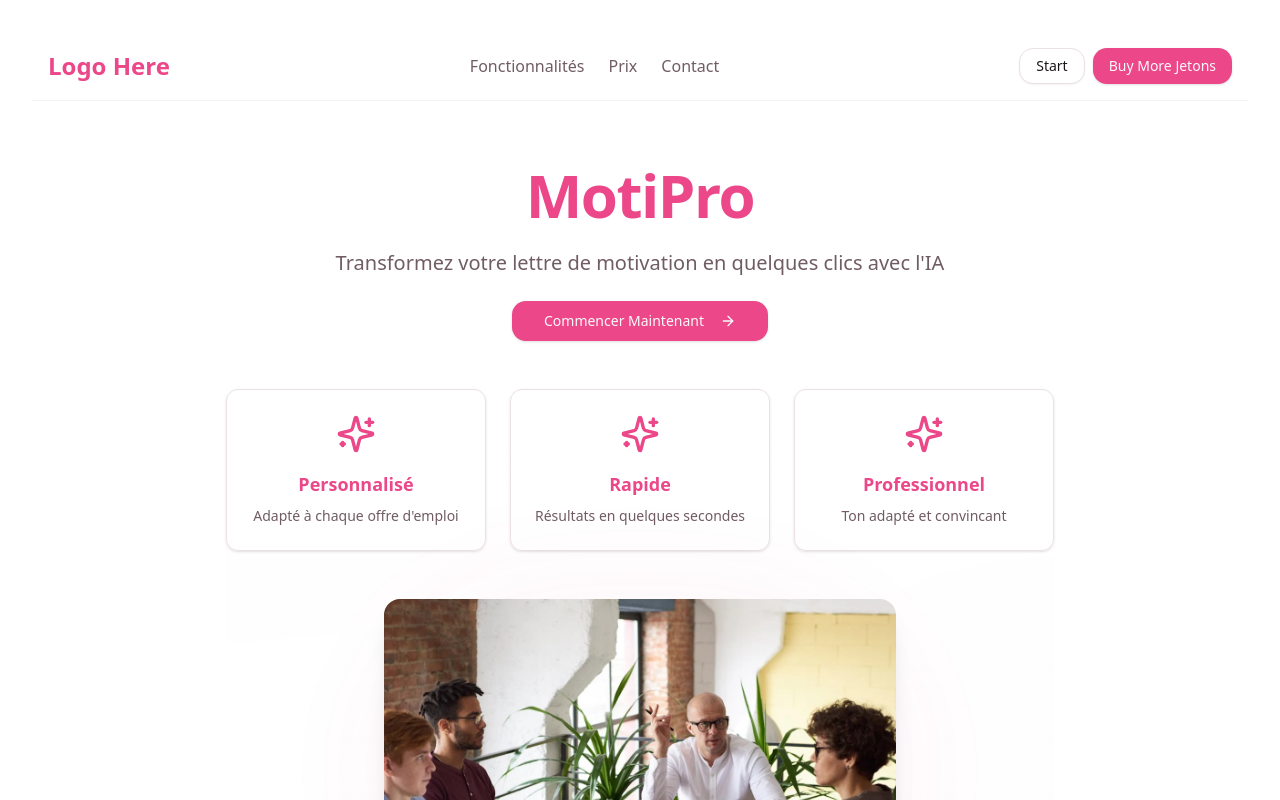
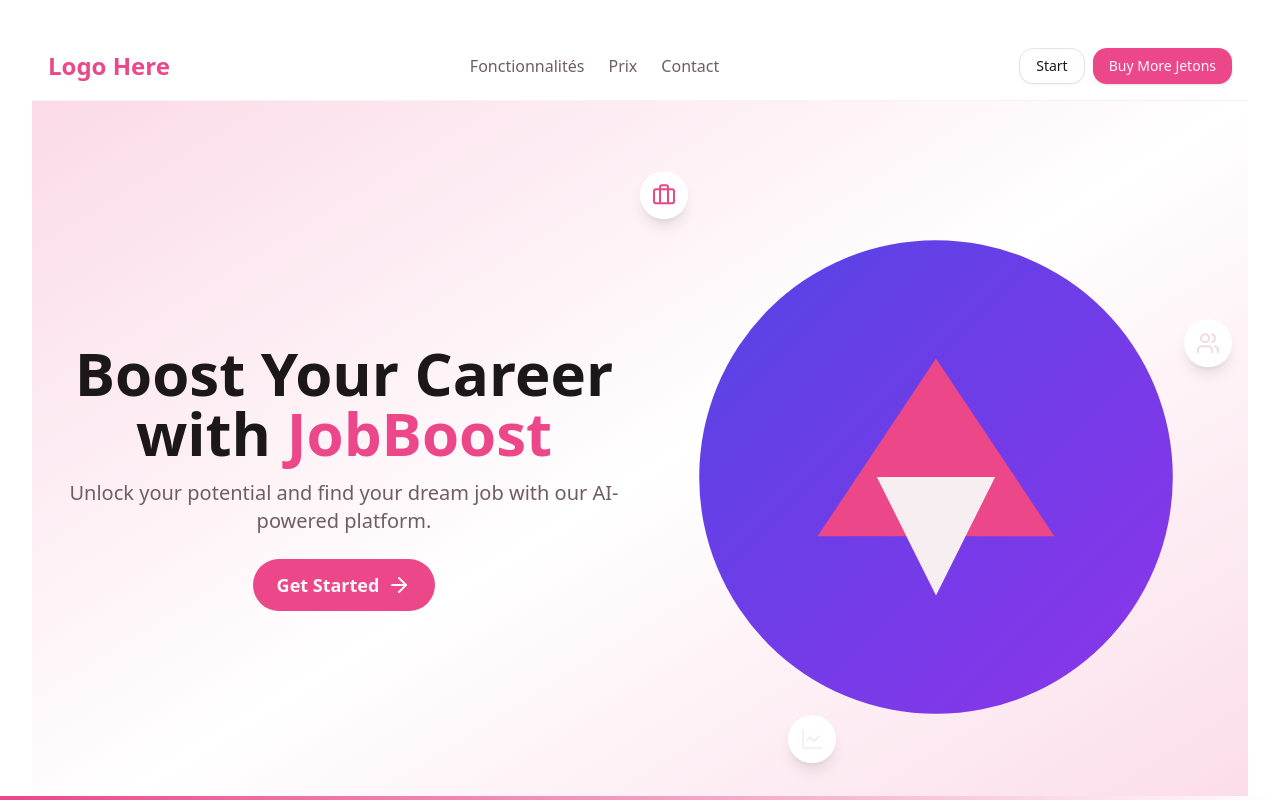
Before and after one commit to JulesNyom/JobBoost, a React (Vite) app in the folder jobboost_front/: page / in a window 1280 px wide. Both pictures are taken after a click on the link "Fonctionnalités". Shown: the top 800 px of the page. Built offline with nearby package versions, Linux system fonts and the light colour scheme.

Commit message:
Modified again the landing page

```diff
--- a/jobboost_front/src/components/shared/Footer.tsx
+++ b/jobboost_front/src/components/shared/Footer.tsx
@@ -1,192 +1,114 @@
-import { Button } from "@/components/ui/button";
-import {
-  Github,
-  Twitter,
-  Linkedin,
-  Instagram,
-  ArrowUpRight,
-} from "lucide-react";
+import { Button } from "@/components/ui/button"
+import { motion } from 'framer-motion'
+import { Facebook, Github, Instagram, Mail, Sparkles, Twitter } from 'lucide-react'
 
-interface FooterLink {
-  label: string;
-  href: string;
-  external?: boolean;
+export default function Footer() {
+  const handleSubscribe = () => {
+    // Handle newsletter subscription
+    console.log('Ouverture du formulaire d\'abonnement')
   }
 
-interface FooterSection {
-  title: string;
-  links: FooterLink[];
-}
-
-const footerSections: FooterSection[] = [
-  {
-    title: "Produit",
-    links: [
-      { label: "Fonctionnalités", href: "/features" },
-      { label: "Tarifs", href: "/pricing" },
-      { label: "Témoignages", href: "/testimonials" },
-      { label: "Guide d'utilisation", href: "/guide" },
-      { label: "Mises à jour", href: "/updates" },
-    ],
-  },
-  {
-    title: "Entreprise",
-    links: [
-      { label: "À propos", href: "/about" },
-      { label: "Blog", href: "/blog" },
-      { label: "Carrières", href: "/careers" },
-      { label: "Contact", href: "/contact" },
-      { label: "Presse", href: "/press" },
-    ],
-  },
-  {
-    title: "Légal",
-    links: [
-      { label: "Conditions d'utilisation", href: "/terms" },
-      { label: "Politique de confidentialité", href: "/privacy" },
-      { label: "Mentions légales", href: "/legal" },
-      { label: "Cookies", href: "/cookies" },
-      { label: "RGPD", href: "/gdpr" },
-    ],
-  },
-  {
-    title: "Ressources",
-    links: [
-      { label: "Centre d'aide", href: "/help" },
-      { label: "Documentation API", href: "/api", external: true },
-      { label: "Statut du service", href: "/status" },
-      { label: "FAQ", href: "/faq" },
-      { label: "Partenaires", href: "/partners" },
-    ],
-  },
-];
-
-const socialLinks = [
-  {
-    label: "Twitter",
-    href: "https://twitter.com/youraccount",
-    icon: Twitter,
-  },
-  {
-    label: "LinkedIn",
-    href: "https://linkedin.com/company/yourcompany",
-    icon: Linkedin,
-  },
-  {
-    label: "GitHub",
-    href: "https://github.com/yourcompany",
-    icon: Github,
-  },
-  {
-    label: "Instagram",
-    href: "https://instagram.com/youraccount",
-    icon: Instagram,
-  },
-];
-
-const Footer = () => {
-  const currentYear = new Date().getFullYear();
-
   return (
-    <footer className="border-t bg-white">
-      <div className="mx-auto max-w-7xl px-4 py-12">
-        {/* Main footer content */}
-        <div className="grid grid-cols-2 gap-8 md:grid-cols-4 lg:gap-12">
-          {footerSections.map((section) => (
-            <div key={section.title} className="space-y-4">
-              <h4 className="text-sm font-semibold text-gray-900">
-                {section.title}
-              </h4>
-              <ul className="space-y-3">
-                {section.links.map((link) => (
-                  <li key={link.label}>
-                    <a
-                      href={link.href}
-                      className="group inline-flex items-center gap-1 text-sm text-gray-500 hover:text-gray-900 transition-colors"
+    <footer className="bg-gradient-to-r from-primary/10 via-primary/5 to-background pt-16 pb-8 overflow-hidden">
+      <div className="container mx-auto px-4">
+        <div className="grid grid-cols-1 md:grid-cols-2 lg:grid-cols-4 gap-12 mb-12">
+          <motion.div
+            initial={{ opacity: 0, y: 20 }}
+            animate={{ opacity: 1, y: 0 }}
+            transition={{ duration: 0.5 }}
+            className="space-y-4"
           >
-                      {link.label}
-                      {link.external && (
-                        <ArrowUpRight className="h-3 w-3 opacity-0 group-hover:opacity-100 transition-opacity" />
-                      )}
+            <h2 className="text-3xl font-bold text-primary flex items-center">
+              JobBoost <Sparkles className="ml-2 text-yellow-400" />
+            </h2>
+            <p className="text-muted-foreground">Propulsez votre carrière avec des opportunités et des insights basés sur l'IA.</p>
+          </motion.div>
+          <motion.div
+            initial={{ opacity: 0, y: 20 }}
+            animate={{ opacity: 1, y: 0 }}
+            transition={{ duration: 0.5, delay: 0.1 }}
+          >
+            <h3 className="text-lg font-semibold mb-4 text-primary">Liens Rapides</h3>
+            <ul className="space-y-2">
+              {[
+                { name: 'Commencer', href: '/commencer' },
+                { name: 'Comment ça marche', href: '/comment-ca-marche' },
+                { name: 'Contactez-nous', href: '/contactez-nous' }
+              ].map((item) => (
+                <motion.li key={item.name} whileHover={{ x: 5 }} transition={{ type: 'spring' }}>
+                  <a href={item.href} className="text-muted-foreground hover:text-primary transition-colors">
+                    {item.name}
                   </a>
-                  </li>
+                </motion.li>
               ))}
             </ul>
+          </motion.div>
+          <motion.div
+            initial={{ opacity: 0, y: 20 }}
+            animate={{ opacity: 1, y: 0 }}
+            transition={{ duration: 0.5, delay: 0.2 }}
+          >
+            <h3 className="text-lg font-semibold mb-4 text-primary">Ressources</h3>
+            <ul className="space-y-2">
+              {[
+                { name: 'Blog', href: '/blog' },
+                { name: 'FAQ', href: '/faq' },
+                { name: 'Politique de confidentialité', href: '/politique-de-confidentialite' }
+              ].map((item) => (
+                <motion.li key={item.name} whileHover={{ x: 5 }} transition={{ type: 'spring' }}>
+                  <a href={item.href} className="text-muted-foreground hover:text-primary transition-colors">
+                    {item.name}
+                  </a>
+                </motion.li>
+              ))}
+            </ul>
+          </motion.div>
+          <motion.div
+            initial={{ opacity: 0, y: 20 }}
+            animate={{ opacity: 1, y: 0 }}
+            transition={{ duration: 0.5, delay: 0.3 }}
+            className="space-y-4"
+          >
+            <h3 className="text-lg font-semibold text-primary">Restez Informé</h3>
+            <p className="text-muted-foreground">Abonnez-vous à notre newsletter pour les dernières informations sur l'emploi.</p>
+            <Button onClick={handleSubscribe} className="w-full">
+              <Mail className="mr-2 h-4 w-4" /> S'abonner à la newsletter
+            </Button>
+          </motion.div>
         </div>
+        <motion.div
+          initial={{ opacity: 0, y: 20 }}
+          animate={{ opacity: 1, y: 0 }}
+          transition={{ duration: 0.5, delay: 0.4 }}
+          className="flex flex-col items-center space-y-4 mt-12 pt-8 border-t border-primary/10"
+        >
+          <div className="flex space-x-6">
+            {[
+              { icon: Facebook, href: 'https://facebook.com/jobboost' },
+              { icon: Twitter, href: 'https://twitter.com/jobboost' },
+              { icon: Instagram, href: 'https://instagram.com/jobboost' },
+              { icon: Github, href: 'https://github.com/jobboost' },
+            ].map(({ icon: Icon, href }) => (
+              <motion.a
+                key={href}
+                href={href}
+                target="_blank"
+                rel="noopener noreferrer"
+                className="text-muted-foreground hover:text-primary transition-colors"
+                whileHover={{ y: -5 }}
+                transition={{ type: 'spring', stiffness: 400, damping: 10 }}
+              >
+                <Icon size={24} />
+                <span className="sr-only">{Icon.name}</span>
+              </motion.a>
             ))}
           </div>
-
-        {/* Newsletter section */}
-        <div className="mt-12 border-t pt-8">
-          <div className="grid gap-8 md:grid-cols-[2fr,1fr]">
-            <div className="space-y-4">
-              <h4 className="text-sm font-semibold text-gray-900">
-                Restez informé
-              </h4>
-              <div className="flex gap-2 max-w-md">
-                <input
-                  type="email"
-                  placeholder="Votre email"
-                  className="flex-1 rounded-md border border-gray-300 px-3 py-2 text-sm focus:outline-none focus:ring-2 focus:ring-primary focus:border-transparent"
-                />
-                <Button>S'inscrire</Button>
+          <p className="text-center text-muted-foreground">
+            © {new Date().getFullYear()} JobBoost. Tous droits réservés.
+          </p>
+        </motion.div>
       </div>
-              <p className="text-xs text-gray-500">
-                En vous inscrivant, vous acceptez notre{" "}
-                <a href="/privacy" className="underline hover:text-gray-900">
-                  politique de confidentialité
-                </a>
-              </p>
-            </div>
-            <div className="space-y-4">
-              <h4 className="text-sm font-semibold text-gray-900">
-                Suivez-nous
-              </h4>
-              <div className="flex gap-4">
-                {socialLinks.map((social) => (
-                  <a
-                    key={social.label}
-                    href={social.href}
-                    target="_blank"
-                    rel="noopener noreferrer"
-                    className="group rounded-lg border border-gray-200 p-2 hover:border-gray-300 transition-colors"
-                    aria-label={social.label}
-                  >
-                    <social.icon className="h-5 w-5 text-gray-500 group-hover:text-gray-900 transition-colors" />
-                  </a>
-                ))}
-              </div>
-            </div>
-          </div>
-        </div>
-
-        {/* Bottom bar */}
-        <div className="mt-8 border-t pt-8">
-          <div className="flex flex-col gap-4 md:flex-row md:items-center md:justify-between">
-            <div className="flex items-center gap-4">
-              <span className="text-sm text-gray-500">
-                © {currentYear} VotreProduit. Tous droits réservés.
-              </span>
-              <span className="text-sm text-gray-500">
-                🇫🇷 Made in France
-              </span>
-            </div>
-            <div className="flex items-center gap-4">
-              <Button variant="ghost" size="sm">
-                Français
-              </Button>
-              <a
-                href="#top"
-                className="text-sm text-gray-500 hover:text-gray-900 transition-colors"
-              >
-                Retour en haut ↑
-              </a>
-            </div>
-          </div>
-        </div>
-      </div>
+      <div className="absolute bottom-0 left-0 w-full h-1 bg-gradient-to-r from-primary via-primary/50 to-background" />
     </footer>
-  );
-};
-
-export default Footer;
+  )
+}
--- a/jobboost_front/src/components/shared/Header.tsx
+++ b/jobboost_front/src/components/shared/Header.tsx
@@ -1,5 +1,3 @@
-'use client'
-
 import { useState } from 'react'
 import { motion } from 'framer-motion'
 import { Button } from "@/components/ui/button"
--- a/jobboost_front/src/components/shared/Hero.tsx
+++ b/jobboost_front/src/components/shared/Hero.tsx
@@ -1,126 +1,125 @@
-'use client'
+import { motion } from 'framer-motion'
+import { ArrowRight, Briefcase, ChartLine, Users } from 'lucide-react'
 
-import { motion } from 'framer-motion'
-import { Button } from "@/components/ui/button"
-import { Card } from "@/components/ui/card"
-import { Sparkles, ArrowRight } from "lucide-react"
-import hero from '../../assets/images/hero.webp';
-
-const HeroSection = () => {
+export default function HeroSection() {
   return (
-    <div className="min-h-screen bg-gradient-to-b from-background to-background/80 flex items-center justify-center p-4">
-      <div className="max-w-5xl mx-auto text-center space-y-12 relative">
-        {/* Background Decoration */}
-        <div className="absolute inset-0 -z-10 overflow-hidden">
+    <section className="relative overflow-hidden bg-gradient-to-br from-primary/20 via-background to-primary/20 py-20">
+      <div className="container mx-auto px-4">
+        <div className="flex flex-col lg:flex-row items-center justify-between">
           <motion.div
-            className="absolute -top-1/2 -left-1/2 w-full h-full bg-primary/5 rounded-full"
-            animate={{
-              scale: [1, 1.2, 1],
-              rotate: [0, 360],
-            }}
-            transition={{
-              duration: 20,
-              repeat: Infinity,
-              ease: "linear"
-            }}
-          />
-          <motion.div
-            className="absolute -bottom-1/2 -right-1/2 w-full h-full bg-primary/5 rounded-full"
-            animate={{
-              scale: [1.2, 1, 1.2],
-              rotate: [360, 0],
-            }}
-            transition={{
-              duration: 20,
-              repeat: Infinity,
-              ease: "linear"
-            }}
-          />
-        </div>
-
-        {/* Main Content */}
-        <motion.div
-          initial={{ opacity: 0, y: 20 }}
-          animate={{ opacity: 1, y: 0 }}
-          transition={{ duration: 0.8 }}
-          className="space-y-6"
+            initial={{ opacity: 0, x: -50 }}
+            animate={{ opacity: 1, x: 0 }}
+            transition={{ duration: 0.5 }}
+            className="lg:w-1/2 mb-10 lg:mb-0"
           >
-          <h1 className="text-5xl sm:text-6xl font-bold tracking-tight text-primary">
-            Moti<span className="text-primary">Pro</span>
-          </h1>
-
-          <p className="text-xl text-muted-foreground max-w-2xl mx-auto">
-            Transformez votre lettre de motivation en quelques clics avec l'IA
-          </p>
-
-          <motion.div
-            initial={{ opacity: 0, y: 20 }}
-            animate={{ opacity: 1, y: 0 }}
-            transition={{ delay: 0.2, duration: 0.8 }}
+            <motion.h1
+              initial={{ opacity: 0 }}
+              animate={{ opacity: 1 }}
+              transition={{ delay: 0.2, duration: 0.5 }}
+              className="text-4xl md:text-5xl lg:text-6xl font-bold mb-4"
             >
-            <Button size="lg" className="bg-primary hover:bg-primary/90 text-primary-foreground px-8">
-              Commencer Maintenant
-              <ArrowRight className="ml-2 h-4 w-4" />
-            </Button>
-          </motion.div>
-        </motion.div>
-
-        {/* Feature Cards */}
+              Boost Your Career with{' '}
+              <span className="text-primary">JobBoost</span>
+            </motion.h1>
+            <motion.p
+              initial={{ opacity: 0 }}
+              animate={{ opacity: 1 }}
+              transition={{ delay: 0.4, duration: 0.5 }}
+              className="text-xl text-muted-foreground mb-6"
+            >
+              Unlock your potential and find your dream job with our AI-powered platform.
+            </motion.p>
             <motion.div
               initial={{ opacity: 0 }}
               animate={{ opacity: 1 }}
-          transition={{ delay: 0.4, duration: 0.8 }}
-          className="grid grid-cols-1 md:grid-cols-3 gap-6 my-12"
+              transition={{ delay: 0.6, duration: 0.5 }}
             >
-          {[
-            { title: "Personnalisé", description: "Adapté à chaque offre d'emploi" },
-            { title: "Rapide", description: "Résultats en quelques secondes" },
-            { title: "Professionnel", description: "Ton adapté et convincant" }
-          ].map((feature, index) => (
-            <motion.div
-              key={feature.title}
-              initial={{ opacity: 0, y: 20 }}
-              animate={{ opacity: 1, y: 0 }}
-              transition={{ delay: 0.6 + index * 0.1, duration: 0.5 }}
+              <a
+                href="#get-started"
+                className="inline-flex items-center px-6 py-3 rounded-full bg-primary text-primary-foreground font-semibold text-lg hover:bg-primary/90 transition-colors duration-200"
               >
-              <Card className="p-6 bg-card/50 backdrop-blur hover:bg-card/80 transition-all duration-300 hover:shadow-lg">
-                <Sparkles className="w-10 h-10 text-primary mx-auto mb-4" />
-                <h3 className="text-lg font-semibold text-primary mb-2">{feature.title}</h3>
-                <p className="text-sm text-muted-foreground">{feature.description}</p>
-              </Card>
+                Get Started
+                <ArrowRight className="ml-2" />
+              </a>
             </motion.div>
-          ))}
           </motion.div>
-
-        {/* Image Section */}
-        <motion.div
-          initial={{ opacity: 0, scale: 0.8 }}
-          animate={{ opacity: 1, scale: 1 }}
-          transition={{ delay: 0.8, duration: 0.8 }}
-          className="relative w-full max-w-lg mx-auto"
-        >
-          <div className="absolute inset-0 bg-primary/20 rounded-full blur-3xl opacity-30"></div>
-          <img
-            src={hero}
-            alt="Illustration de MotiPro"
-            className="relative rounded-lg shadow-xl mx-auto"
+          <div className="lg:w-1/2 relative">
+            <JobBoostIllustration />
+            <FloatingElement
+              Icon={Briefcase}
+              className="absolute top-0 left-0 text-primary"
             />
-        </motion.div>
-
-        {/* CTA Section */}
-        <motion.div
-          initial={{ opacity: 0, y: 20 }}
-          animate={{ opacity: 1, y: 0 }}
-          transition={{ delay: 1, duration: 0.8 }}
-          className="space-y-4"
-        >
-          <p className="text-sm text-muted-foreground">
-            Optimisez votre recherche d'emploi dès aujourd'hui
-          </p>
-        </motion.div>
+            <FloatingElement
+              Icon={ChartLine}
+              className="absolute bottom-0 left-1/4 text-secondary"
+            />
+            <FloatingElement
+              Icon={Users}
+              className="absolute top-1/4 right-0 text-accent"
+            />
           </div>
         </div>
+      </div>
+    </section>
   )
 }
 
-export default HeroSection
+function JobBoostIllustration() {
+  return (
+    <motion.svg
+      initial={{ opacity: 0, scale: 0.8 }}
+      animate={{ opacity: 1, scale: 1 }}
+      transition={{ duration: 0.5 }}
+      width="100%"
+      height="100%"
+      viewBox="0 0 500 500"
+      fill="none"
+      xmlns="http://www.w3.org/2000/svg"
+    >
+      <motion.circle
+        cx="250"
+        cy="250"
+        r="200"
+        fill="url(#gradient)"
+        initial={{ pathLength: 0 }}
+        animate={{ pathLength: 1 }}
+        transition={{ duration: 1, delay: 0.5 }}
+      />
+      <motion.path
+        d="M250 150L350 300H150L250 150Z"
+        fill="currentColor"
+        className="text-primary"
+        initial={{ opacity: 0, y: 50 }}
+        animate={{ opacity: 1, y: 0 }}
+        transition={{ duration: 0.5, delay: 1 }}
+      />
+      <motion.path
+        d="M250 350L200 250L300 250L250 350Z"
+        fill="currentColor"
+        className="text-secondary"
+        initial={{ opacity: 0, y: -50 }}
+        animate={{ opacity: 1, y: 0 }}
+        transition={{ duration: 0.5, delay: 1.2 }}
+      />
+      <defs>
+        <linearGradient id="gradient" x1="0" y1="0" x2="500" y2="500" gradientUnits="userSpaceOnUse">
+          <stop stopColor="#4F46E5" />
+          <stop offset="1" stopColor="#9333EA" />
+        </linearGradient>
+      </defs>
+    </motion.svg>
+  )
+}
+
+function FloatingElement({ Icon, className }: { Icon: React.ElementType; className: string }) {
+  return (
+    <motion.div
+      className={`p-3 rounded-full bg-background shadow-lg ${className}`}
+      initial={{ y: 0 }}
+      animate={{ y: [0, -10, 0] }}
+      transition={{ repeat: Infinity, duration: 2, ease: "easeInOut" }}
+    >
+      <Icon size={24} />
+    </motion.div>
+  )
+}
```
Also changed, not shown: jobboost_front/src/components/shared/Features.tsx (+53 -31 lines). Lines whose indentation alone changed are shown as unchanged.
